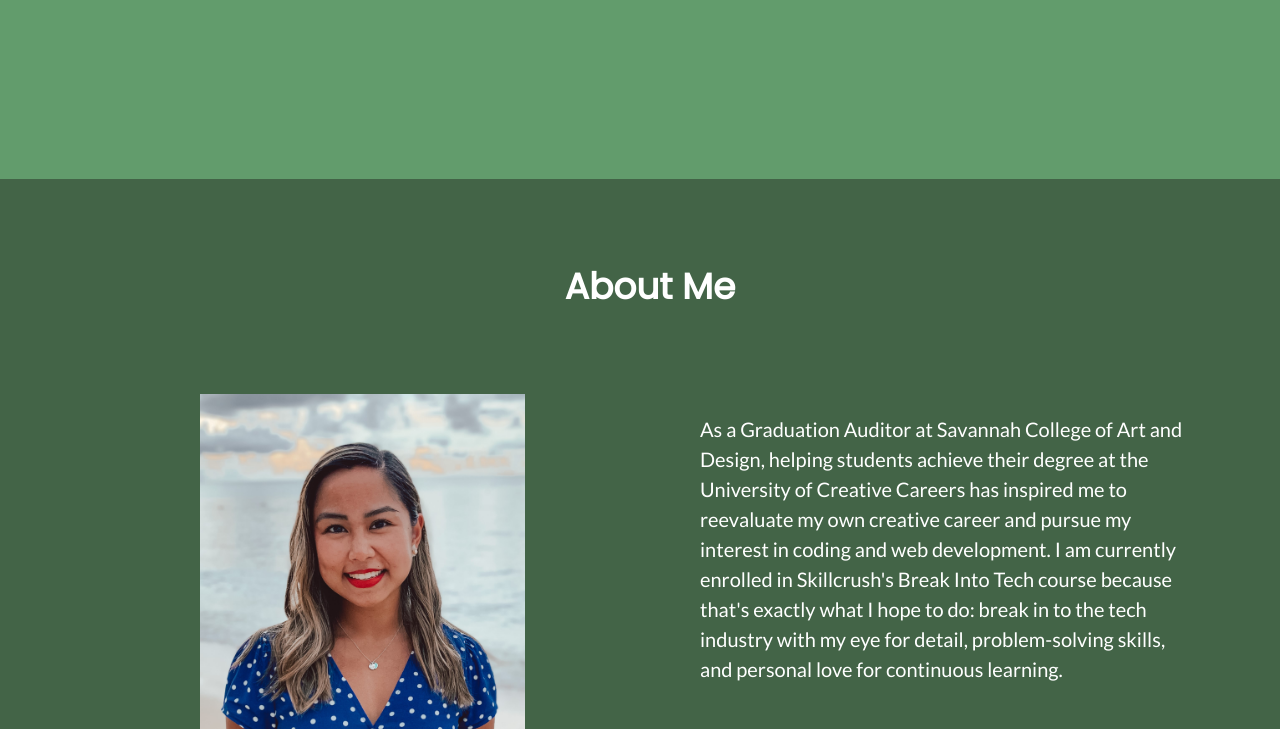
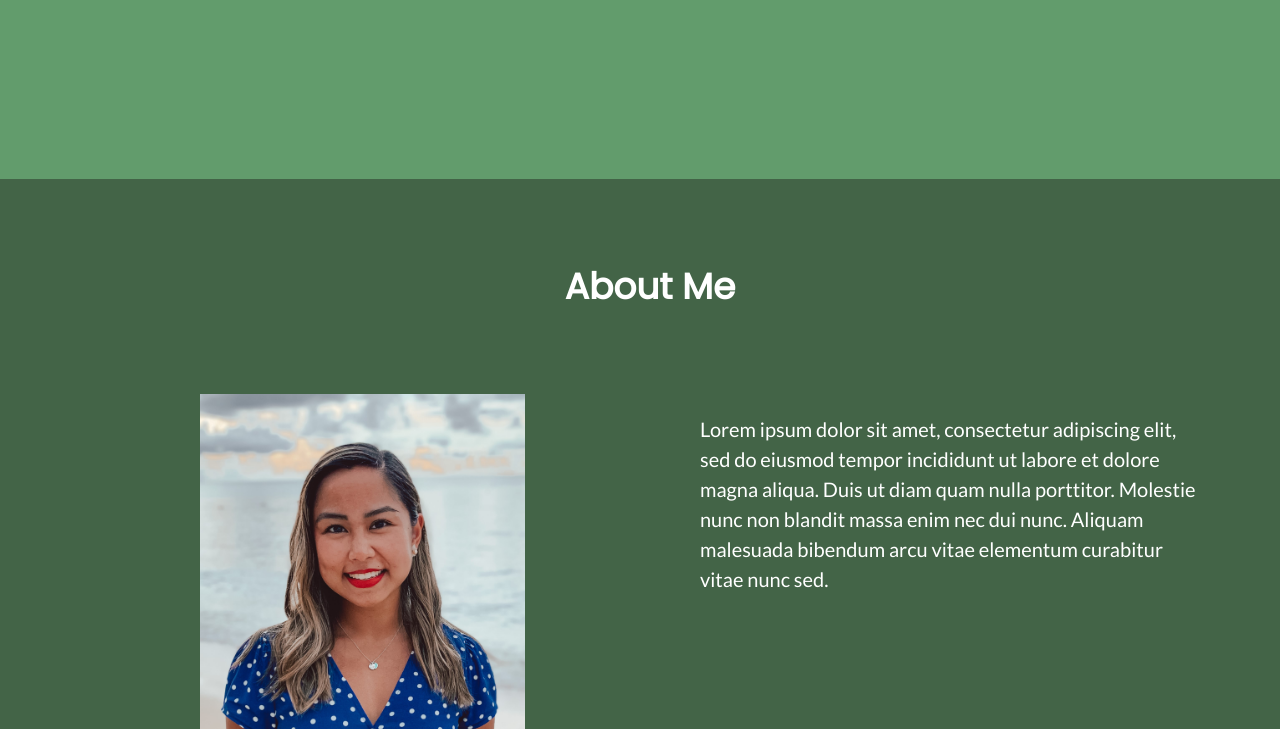
Before and after one commit to paulinelapresta/portfolio-website, a plain HTML site: page index.html in a window 1280 px wide. Shown: the part 2071-2800 px from the top of the page. Drawn offline with Linux system fonts and the light colour scheme.

Commit message:
Update index.html
Edited navigation and about section.

```diff
--- a/index.html
+++ b/index.html
@@ -18,11 +18,7 @@
                 <ul>
                   <li><a href="#portfolio">Portfolio</a></li>
                   <li><a href="#about">About</a></li>
-                  <li><a href="https://docs.google.com/document/d/e/2PACX-1vSZxL6xuVGroiqTUcK19Uc0eyLzaRja8OLamIABVl5oAIopzrJquwTvW0bQM-4MLHwPSVwI99IkCSBC/pub"
-                    target="_blank">Resume</a></li>
                   <li><a href="#connect">Connect</a></li>
-                  <li><a href="https://paulinelapresta.weebly.com/" target="_blank">
-                    Previous Portfolio</a></li>
                 </ul>
               </nav>
           </div>
@@ -65,13 +61,11 @@
               style="width: 325px; height: 400px;" id="about-me-image" />
             </div>
             <div class="right-column">
-              <p>As a Graduation Auditor at Savannah College of Art and Design,
-                helping students achieve their degree at the University of Creative Careers
-                has inspired me to reevaluate my own creative career and pursue my interest
-                in coding and web development. I am currently enrolled in Skillcrush's
-                Break Into Tech course because that's exactly what I hope to do:
-                break in to the tech industry with my eye for detail, problem-solving skills,
-                and personal love for continuous learning.</p>
+              <p>Lorem ipsum dolor sit amet, consectetur adipiscing elit,
+                  sed do eiusmod tempor incididunt ut labore et dolore magna aliqua.
+                  Duis ut diam quam nulla porttitor. Molestie nunc non blandit massa
+                  enim nec dui nunc. Aliquam malesuada bibendum arcu vitae elementum
+                  curabitur vitae nunc sed. </p>
             </div>
           </div>
         </section>
```
